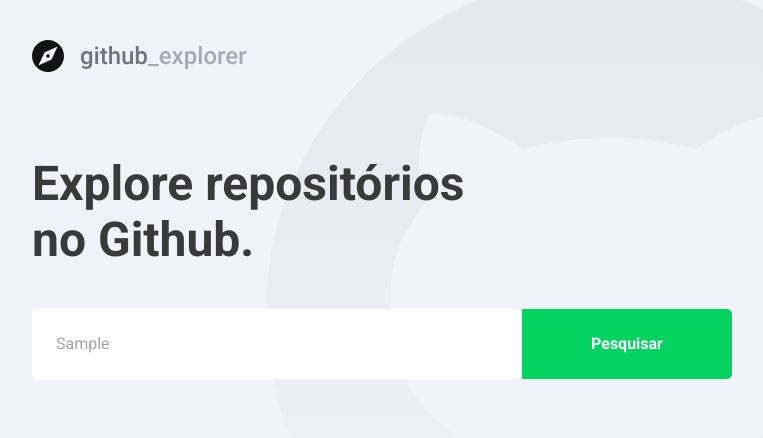
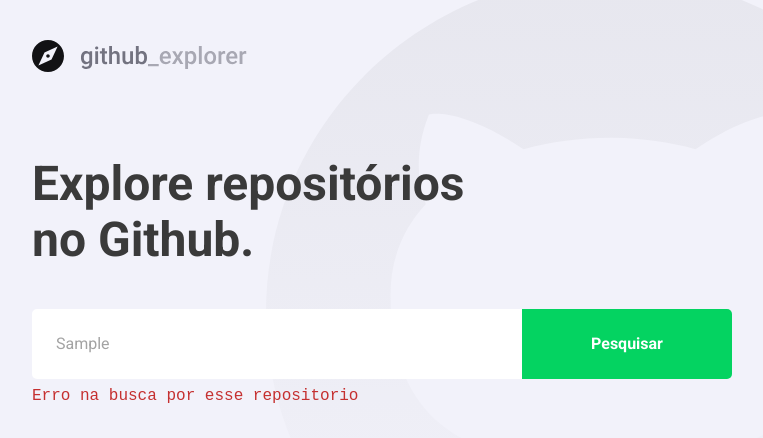
Before and after one commit to AdsonTanajura/primeiro-projeto-react, a React (Create React App) app: page / in a window 1280 px wide. Both pictures are taken after typing "Sample" into the empty fields and a click on the button "Pesquisar". Shown: the top 438 px of the page, without its empty margins (148-911 px from the left). Built offline with nearby package versions, Linux system fonts and the light colour scheme; no server answers.

Commit message:
adiciona a mensagem de erro ao pesquisar no deshbord

```diff
--- a/src/pages/Dashbord/index.tsx
+++ b/src/pages/Dashbord/index.tsx
@@ -1,7 +1,7 @@
 import React, { useState, FormEvent } from "react";
 import api from "../../services/api";
 
-import { Tilte, Form, Repositories } from "./styles";
+import { Tilte, Form, Repositories, Error } from "./styles";
 import logo from '../../assets/Logo.svg'
 import { FiChevronRight } from 'react-icons/fi'
 
@@ -10,17 +10,29 @@
 
 const Dashbord: React.FC = () => {
     const [ newRepo, setNewRepo ] = useState('');
+    const [inputError, setInputError] = useState('');
     const [ repositories, setRepositories ] = useState<RepositoriesDTO[]>([]);
 
    async function handleAddRepository(event: FormEvent<HTMLFormElement>): Promise<void> {
         event.preventDefault();
 
-        const response = await api.get<RepositoriesDTO>(`repos/${newRepo}`);
+    if(!newRepo) {
+        setInputError('Digite o auto/nome do repositorio')
+        return;
+    }
 
-        const repository = response.data;
+        try {
+            const response = await api.get<RepositoriesDTO>(`repos/${newRepo}`);
 
-        setRepositories([...repositories, repository]);
-        setNewRepo('');
+            const repository = response.data;
+
+            setRepositories([...repositories, repository]);
+            setNewRepo('');
+            setInputError('');
+
+        } catch (error) {
+            setInputError('Erro na busca por esse repositorio')
+        };
     };
 
     return (
@@ -35,7 +47,7 @@
                 />
                 <button type="submit">Pesquisar</button>
             </Form>
-
+            { inputError && <Error>{inputError}</Error> }
             <Repositories>
                 {repositories.map(repository => (
                            <a target="_blank" key= {repository.full_name} href={repository.html_url}>
--- a/src/pages/Dashbord/styles.ts
+++ b/src/pages/Dashbord/styles.ts
@@ -45,6 +45,12 @@
             background-color: ${shade(0.2, '#04D361')}
         }
     }
+`;
+
+export const Error = styled.samp`
+    display: block;
+    color: #c53030;
+    margin-top: 8px;
 `;
 
 export const Repositories = styled.div`
```
